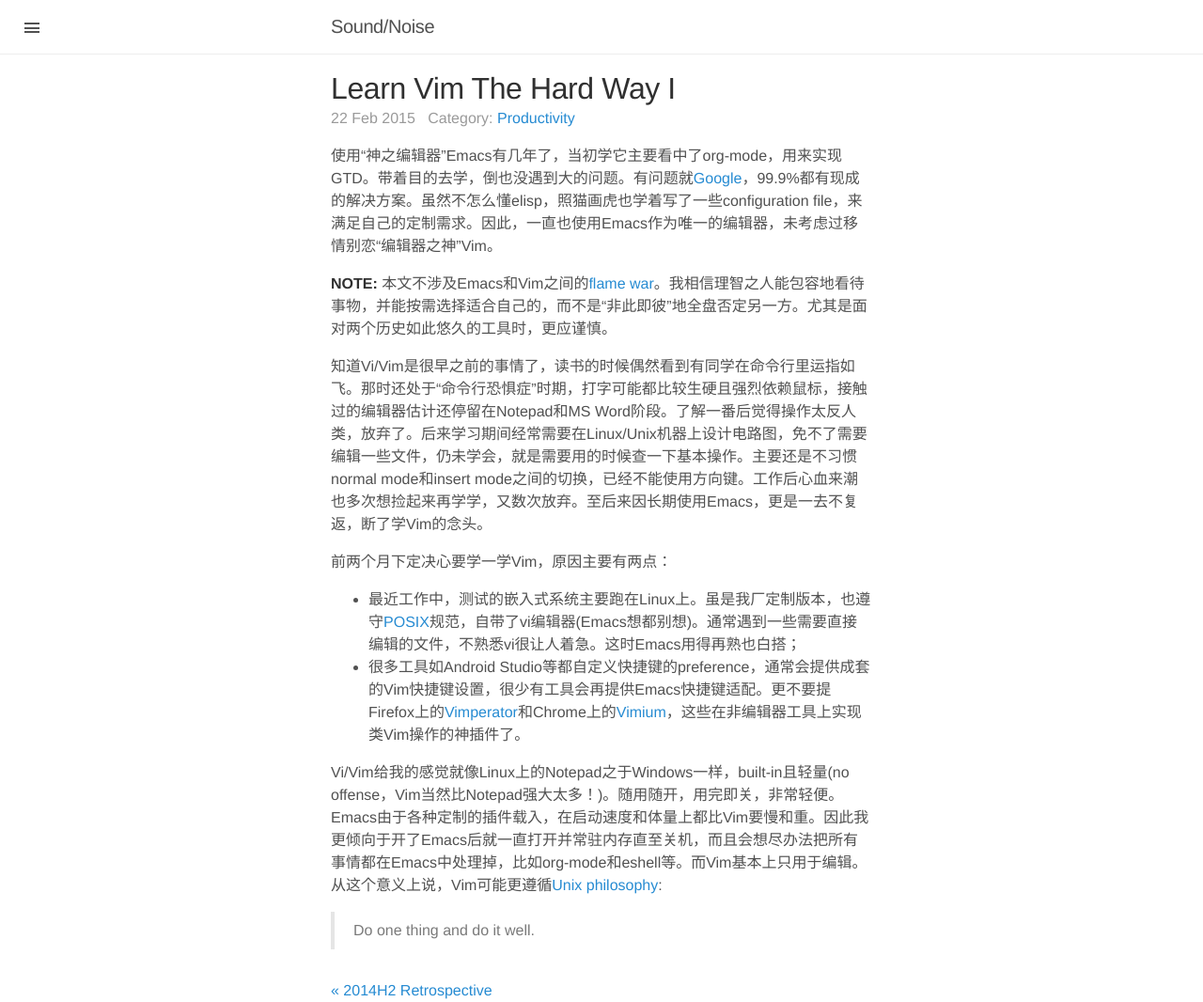
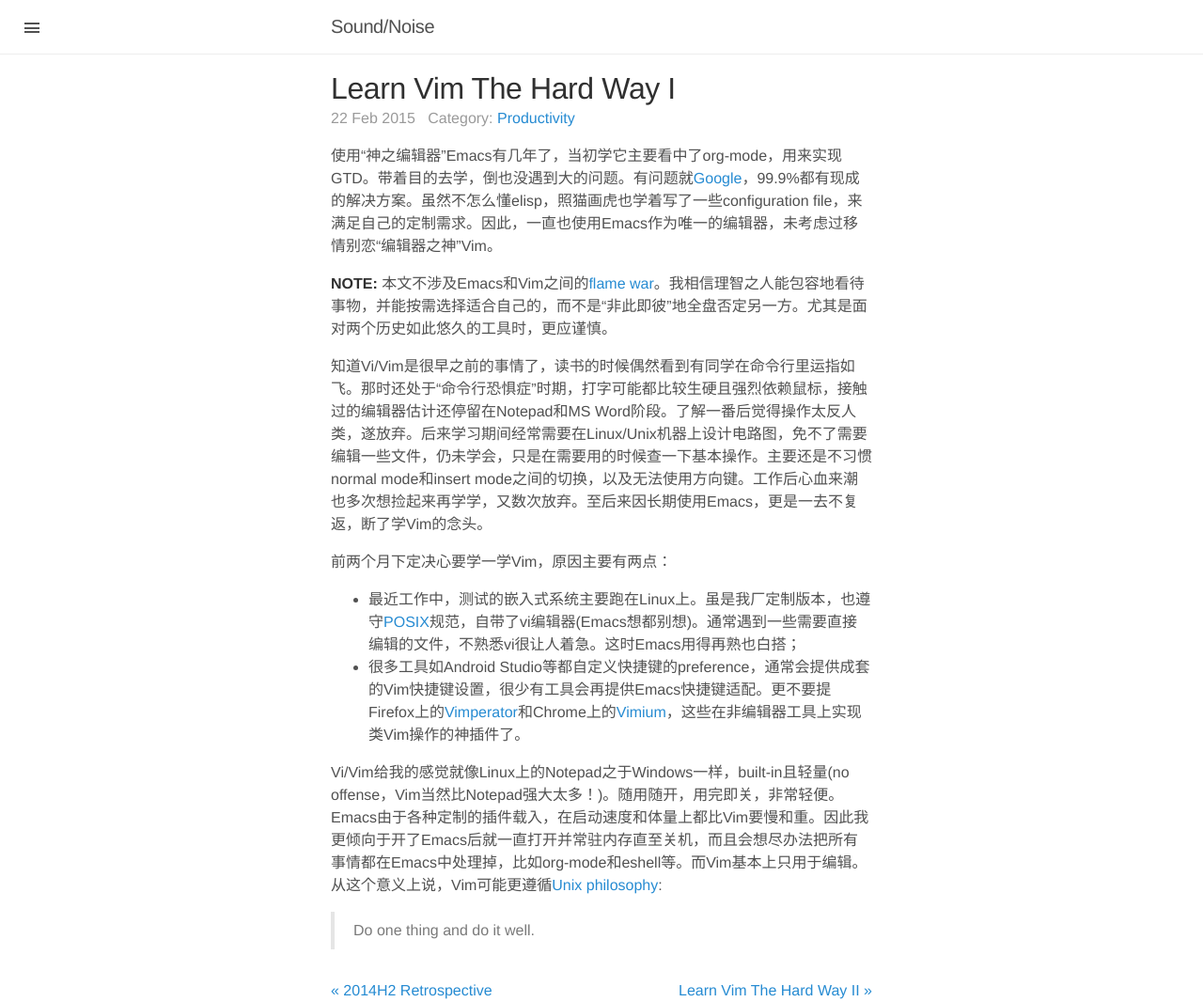
Before and after one commit to happybit/happybit.github.io, a Jekyll site: the page built from _posts/2015-02-22-learn-vim-the-hard-way-i.markdown, in a window 1280 px wide. Shown: the whole page at 94% size. Built offline with Jekyll 4.4.1, drawn with Linux system fonts in a browser that asks for light colours; comment, search, counter and statistics services are not loaded.

Commit message:
new post about vim II

```diff
--- a/_posts/2015-02-22-learn-vim-the-hard-way-i.markdown
+++ b/_posts/2015-02-22-learn-vim-the-hard-way-i.markdown
@@ -12,7 +12,7 @@
 
 **NOTE:** 本文不涉及Emacs和Vim之间的[flame war](http://en.wikipedia.org/wiki/Editor_war)。我相信理智之人能包容地看待事物，并能按需选择适合自己的，而不是“非此即彼”地全盘否定另一方。尤其是面对两个历史如此悠久的工具时，更应谨慎。
 
-知道Vi/Vim是很早之前的事情了，读书的时候偶然看到有同学在命令行里运指如飞。那时还处于“命令行恐惧症”时期，打字可能都比较生硬且强烈依赖鼠标，接触过的编辑器估计还停留在Notepad和MS Word阶段。了解一番后觉得操作太反人类，放弃了。后来学习期间经常需要在Linux/Unix机器上设计电路图，免不了需要编辑一些文件，仍未学会，就是需要用的时候查一下基本操作。主要还是不习惯normal mode和insert mode之间的切换，已经不能使用方向键。工作后心血来潮也多次想捡起来再学学，又数次放弃。至后来因长期使用Emacs，更是一去不复返，断了学Vim的念头。
+知道Vi/Vim是很早之前的事情了，读书的时候偶然看到有同学在命令行里运指如飞。那时还处于“命令行恐惧症”时期，打字可能都比较生硬且强烈依赖鼠标，接触过的编辑器估计还停留在Notepad和MS Word阶段。了解一番后觉得操作太反人类，遂放弃。后来学习期间经常需要在Linux/Unix机器上设计电路图，免不了需要编辑一些文件，仍未学会，只是在需要用的时候查一下基本操作。主要还是不习惯normal mode和insert mode之间的切换，以及无法使用方向键。工作后心血来潮也多次想捡起来再学学，又数次放弃。至后来因长期使用Emacs，更是一去不复返，断了学Vim的念头。
 
 前两个月下定决心要学一学Vim，原因主要有两点：
 
```
Also changed, not shown: _posts/2015-02-23-learn-vim-the-hard-way-ii.markdown (added, +28 -0 lines).
